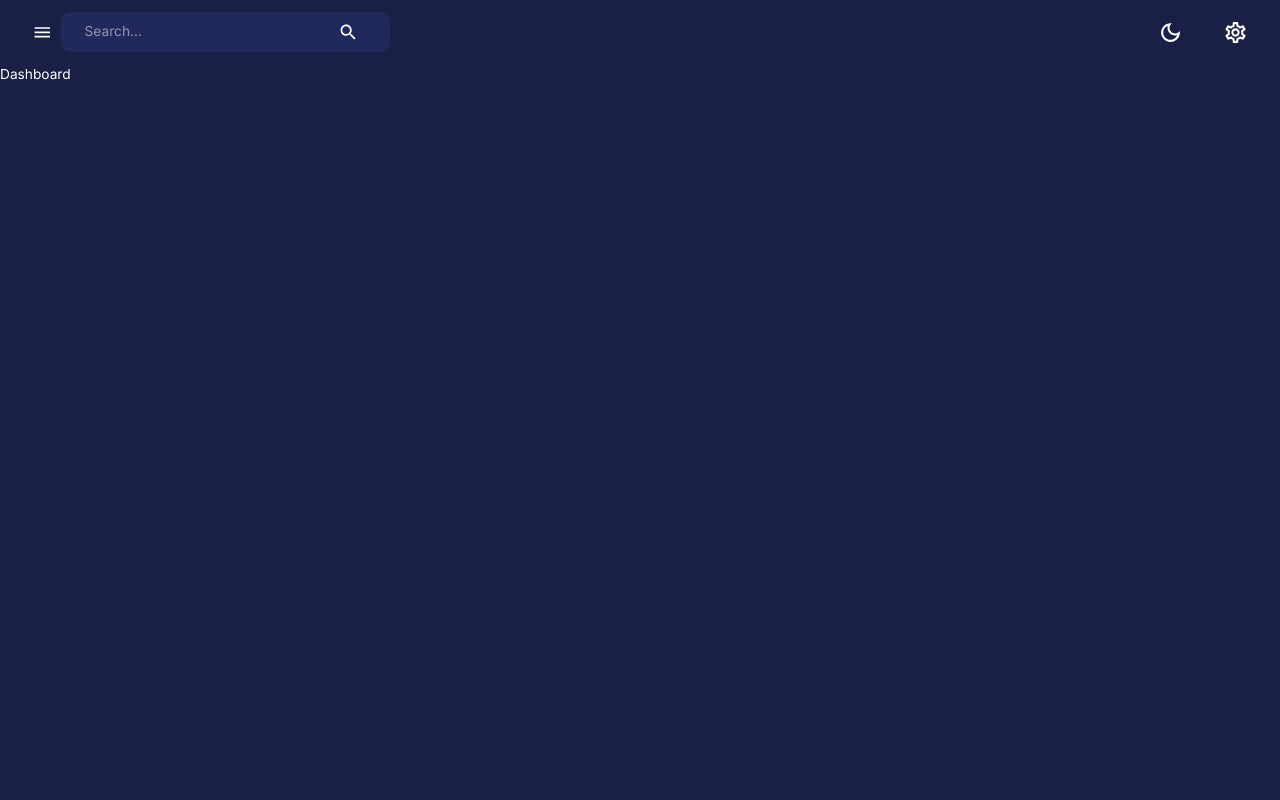
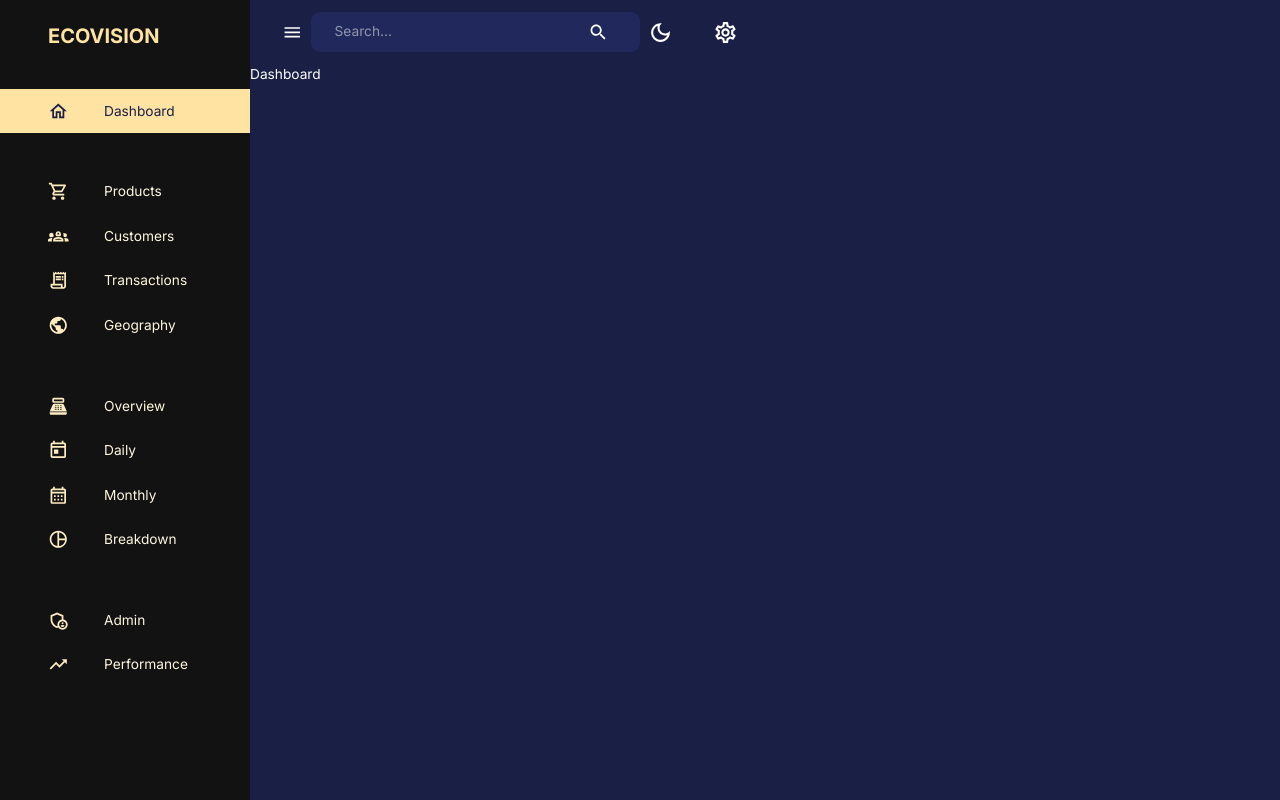
Before and after one commit to Baovola1/frontDashboard, a React (Vite) app: page /dashboard in a window 1280 px wide. Built offline with nearby package versions, Linux system fonts and the light colour scheme.

Commit message:
insert skeleton sidebar

```diff
--- a/src/components/Header.jsx
+++ b/src/components/Header.jsx
@@ -1,11 +1,27 @@
-import React,{useState} from 'react'
-import {LightModeOutlined, DarkModeOutlined, Menu as MenuIcon, Search, SettingsOutlined, ArrowDropDownOutlined, DarkMode} from "@mui/icons-material";
-import FlexBetween from './FlexBetween';
-import {useDispatch} from "react-redux";
+import React, { useState } from "react";
+import {
+  LightModeOutlined,
+  DarkModeOutlined,
+  Menu as MenuIcon,
+  Search,
+  SettingsOutlined,
+  ArrowDropDownOutlined,
+  DarkMode,
+} from "@mui/icons-material";
+import FlexBetween from "./FlexBetween";
+import { useDispatch } from "react-redux";
 import { setMode } from "../redux";
 
 import profileImage from "../assets/pika.png";
-import { AppBar, Icon, IconButton, InputBase, Toolbar, useTheme } from '@mui/material';
+import {
+  AppBar,
+  Icon,
+  IconButton,
+  InputBase,
+  Toolbar,
+  useTheme,
+} from "@mui/material";
+
 
 
 export default function Header() {
@@ -16,20 +32,26 @@ export default function Header() {
     <>
       <AppBar
         sx={{
-        position:"static",
-        background:"none",
-        boxShadow:"none",
-    }}>
-        <Toolbar sx={{justifyContent:"space-between"}}>
+          position: "static",
+          background: "none",
+          boxShadow: "none",
+        }}
+      >
+        <Toolbar sx={{ justifyContent: "space-between" }}>
           {/*Left side*/}
           <FlexBetween>
-           <IconButton onClick={()=> console.log("open/close sidebar")}>
-            <MenuIcon/>
+            <IconButton onClick={() => console.log("open/close sidebar")}>
+              <MenuIcon />
             </IconButton>
-           <FlexBetween backgroundColor={theme.palette.background.alt} borderRadius="9px"gap="3rem" p="0.1rem 1.5rem">
-            <InputBase placeholder='Search...'/>
+            <FlexBetween
+              backgroundColor={theme.palette.background.alt}
+              borderRadius="9px"
+              gap="3rem"
+              p="0.1rem 1.5rem"
+            >
+              <InputBase placeholder="Search..." />
               <IconButton>
-                <Search/>
+                <Search />
               </IconButton>
             </FlexBetween>
           </FlexBetween>
@@ -37,18 +59,17 @@ export default function Header() {
           <FlexBetween gap="1.5rem">
             <IconButton onClick={() => dispatch(setMode())}>
               {theme.palette.mode === "dark" ? (
-        <DarkModeOutlined sx={{fontSize:"25px"}}/>
+                <DarkModeOutlined sx={{ fontSize: "25px" }} />
               ) : (
-        <LightModeOutlined sx={{fontSize:"25px"}}/>
+                <LightModeOutlined sx={{ fontSize: "25px" }} />
               )}
             </IconButton>
             <IconButton>
-                <SettingsOutlined sx={{fontSize:"25px"}}/>
-
+              <SettingsOutlined sx={{ fontSize: "25px" }} />
             </IconButton>
           </FlexBetween>
         </Toolbar>
       </AppBar>
     </>
-  )
+  );
 }
--- /dev/null
+++ b/src/components/Sidebar.jsx
@@ -0,0 +1,93 @@
+import React, {useEffect,useState} from 'react';
+import {Box,Divider, Drawer, IconButton, List, ListItem,ListItemButton, ListItemIcon, ListItemText, Typography, useTheme} from "@mui/material";
+import { SettingsOutlined,ChevronLeft,ChevronRightOutlined, HomeOutlined, ShoppingCartOutlined,Groups2Outlined,ReceiptLongOutlined,PublicOutlined,PointOfSaleOutlined,TodayOutlined, CalendarMonthOutlined,AdminPanelSettingsOutlined,TrendingUpOutlined, PieChartOutlined } from '@mui/icons-material';
+import {useLocation, useNavigate} from "react-router-dom";
+import FlexBetween from './FlexBetween';
+import profileImage from "../assets/pika.png";
+
+
+const navItems = [
+  {text: "Dashboard",icon:<HomeOutlined/>},
+  {text: "Client Facing",icon:null},
+  {text: "Products",icon:<ShoppingCartOutlined/>},
+  {text: "Customers",icon:<Groups2Outlined/>},
+  {text: "Transactions",icon:<ReceiptLongOutlined/>},
+  {text: "Geography",icon:<PublicOutlined/>},
+  {text: "Sales",icon:null},
+  {text: "Overview",icon:<PointOfSaleOutlined/>},
+  {text: "Daily",icon:<TodayOutlined/>},
+  {text: "Monthly",icon:<CalendarMonthOutlined/>},
+  {text: "Breakdown",icon:<PieChartOutlined/>},
+  {text: "Management",icon:null},
+  {text: "Admin",icon:<AdminPanelSettingsOutlined/>},
+  {text: "Performance",icon:<TrendingUpOutlined/>},
+
+]
+
+export default function Sidebar({drawerWidth, sidebarOpen,isNonMobile,setSidebarOpen}) {
+  const {pathname} = useLocation();
+  const [active, setActive] = useState("");
+  const navigate = useNavigate();
+  const theme = useTheme();
+
+  useEffect(()=>{
+    setActive(pathname.substring(1));
+  },[pathname])
+
+  return (
+    <>
+    <Box component="nav">
+      {sidebarOpen && (
+    <Drawer open={sidebarOpen} onClose={()=>setSidebarOpen(false)} variant='persistent' anchor='left'
+    sx={{
+      width:drawerWidth, "& .MuiDrawer-paper": { color:theme.palette.secondary[200],background:theme.palette.background, boxSizing:"border-box",
+    borderWidth: isNonMobile? 0 : "2px" , width:drawerWidth}
+    }}>
+      <Box width="100%">
+        <Box m="1.5rem 2rem 2rem 3rem">
+          <FlexBetween color={theme.palette.secondary.main}>
+            <Box display="flex" alignItems="center" gap="0.5rem">
+              <Typography variant='h4' fontWeight="bold">
+                ECOVISION
+              </Typography>
+            </Box>
+            {!isNonMobile && (
+              <IconButton onClick={()=> setSidebarOpen(!sidebarOpen)}>
+                <ChevronLeft/>
+              </IconButton>
+            )}
+          </FlexBetween>
+        </Box>
+        <List>
+          {navItems.map(({text,icon})=>{
+            if(!icon){
+              return(
+                <Typography key={text} sx={{m: "2.25rem 0 1rem 3rem"}}></Typography>
+              )}
+                const lcText = text.toLowerCase();
+                return(
+                  <ListItem key={text} disablePadding>
+                    <ListItemButton onClick={()=>{navigate(`/${lcText}`); setActive(lcText)}} sx={{backgroundColor:active === lcText?theme.palette.secondary[300]: 'transparent',
+                   color: active === lcText? theme.palette.primary[600]: theme.palette.secondary[100]}}>
+                      <ListItemIcon sx={{ml:"2rem", color: active === lcText? theme.palette.primary[600]: theme.palette.secondary[200]}}>
+                        {icon}
+                      </ListItemIcon>
+                      <ListItemText primary={text}>
+                        {active === lcText && (
+                          <ChevronRightOutlined sx={{ml: "auto"}}/>
+                        )}
+                      </ListItemText>
+                    </ListItemButton>
+                  </ListItem>
+                );
+          })}
+        </List>
+      </Box>
+    </Drawer>
+
+      )}
+    </Box>
+
+      </>
+  )
+}
--- a/src/scenes/Layout.jsx
+++ b/src/scenes/Layout.jsx
@@ -2,14 +2,18 @@ import React, {useState} from 'react';
 import {Box, useMediaQuery} from "@mui/material";
 import {Outlet} from "react-router-dom";
 import Header from '../components/Header';
+import Sidebar from '../components/Sidebar';
 
 
 export default function Layout() {
+  const isNonMobile = useMediaQuery("(min-width: 600px)");
+  const [sidebarOpen, setSidebarOpen] = useState(true);
   return (
     <>
-    <Box width="100%" height="100%" >
+    <Box display={isNonMobile? "flex": "block"} width="100%" height="100%" >
+      <Sidebar isNonMobile = {isNonMobile} drawerWidth = "250px" sidebarOpen={sidebarOpen} setSidebarOpen={setSidebarOpen}/>
       <Box>
-        <Header/>
+        <Header sidebarOpen={sidebarOpen} setSidebarOpen={setSidebarOpen}/>
         <Outlet/>
       </Box>
     </Box>
```
Also changed, not shown: src/components/Drawer.jsx (added, +7 -0 lines). Lines whose indentation alone changed are shown as unchanged.
